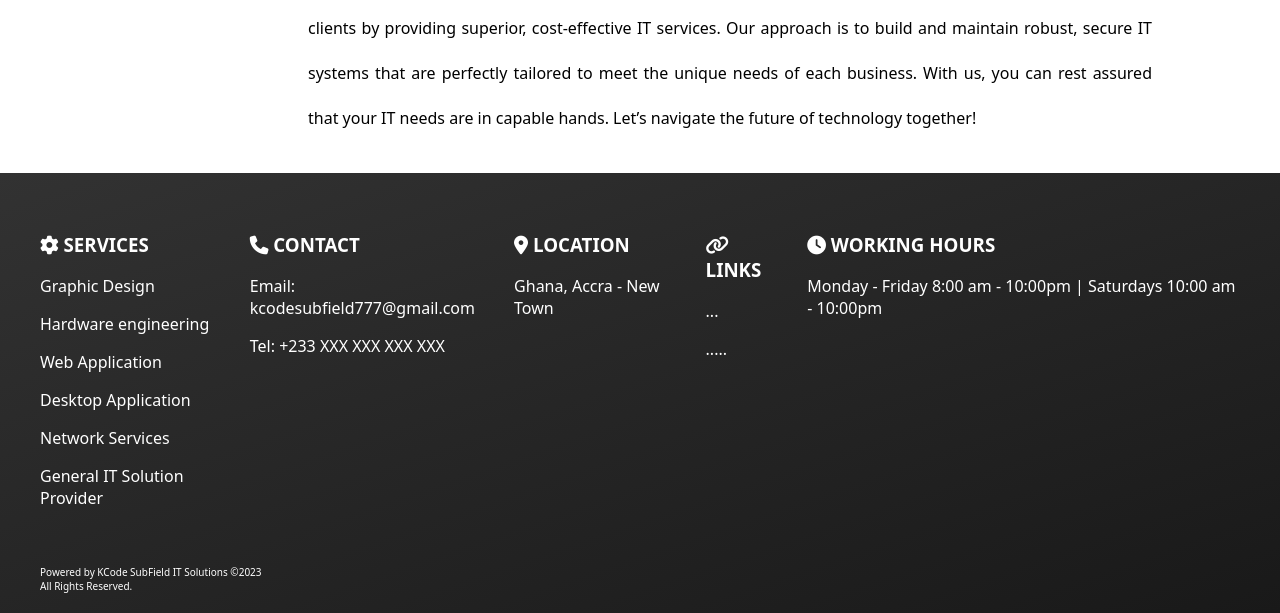
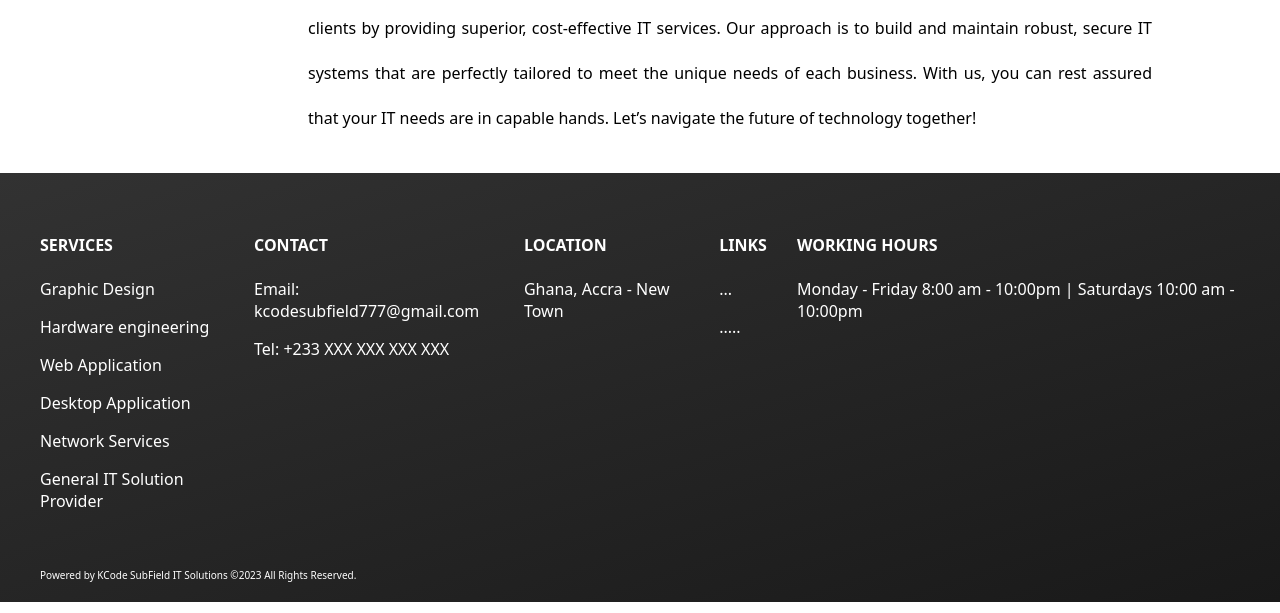
Before and after one commit to Bowwowgab/kcodesubfield, a plain HTML site: page index.html in a window 1280 px wide. Shown: the part 2810-3423 px from the top of the page. Drawn offline with Linux system fonts and the light colour scheme.

Commit message:
Update index.html

```diff
--- a/index.html
+++ b/index.html
@@ -228,7 +228,7 @@
         <div class="footer-container-div">
 
             <div class="services">
-                <h3><i class="fas fa-cog fa-2"></i> SERVICES</h3>
+                <h4>SERVICES</h4>
                 <p>Graphic Design</p>
                 <p>Hardware engineering</p>
                 <p>Web Application</p>
@@ -238,31 +238,31 @@
             </div>
 
             <div>
-                <h3><i class="fas fa-phone fa-2"></i> CONTACT</h3>
+                <h4>CONTACT</h4>
                 <p>Email: kcodesubfield777@gmail.com</p>
                 <p>Tel: +233 XXX XXX XXX XXX</p>
             </div>
 
             <div>
-                <h3><i class="fas fa-map-marker-alt fa-2"></i> LOCATION</h3>
+                <h4>LOCATION</h4>
                 <p>Ghana, Accra - New Town</p>
             </div>
 
             <div>
-                <h3><i class="fas fa-link fa-2"></i> LINKS</h3>
+                <h4> LINKS</h4>
                 <p>...</p>
                 <p>.....</p>
             </div>
 
 
             <div>
-                <h3><i class="fas fa-clock fa-2"></i> WORKING HOURS</h3>
+                <h4>WORKING HOURS</h4>
                 <p>Monday - Friday 8:00 am - 10:00pm | Saturdays 10:00 am - 10:00pm</p>
             </div>
          </div>
 
          <div class="right-div">
-            <p>Powered by KCode SubField IT Solutions ©2023 <br> All Rights Reserved.</p>
+            <p>Powered by KCode SubField IT Solutions ©2023  All Rights Reserved.</p>
          </div>
     </footer>
 </body>
```
